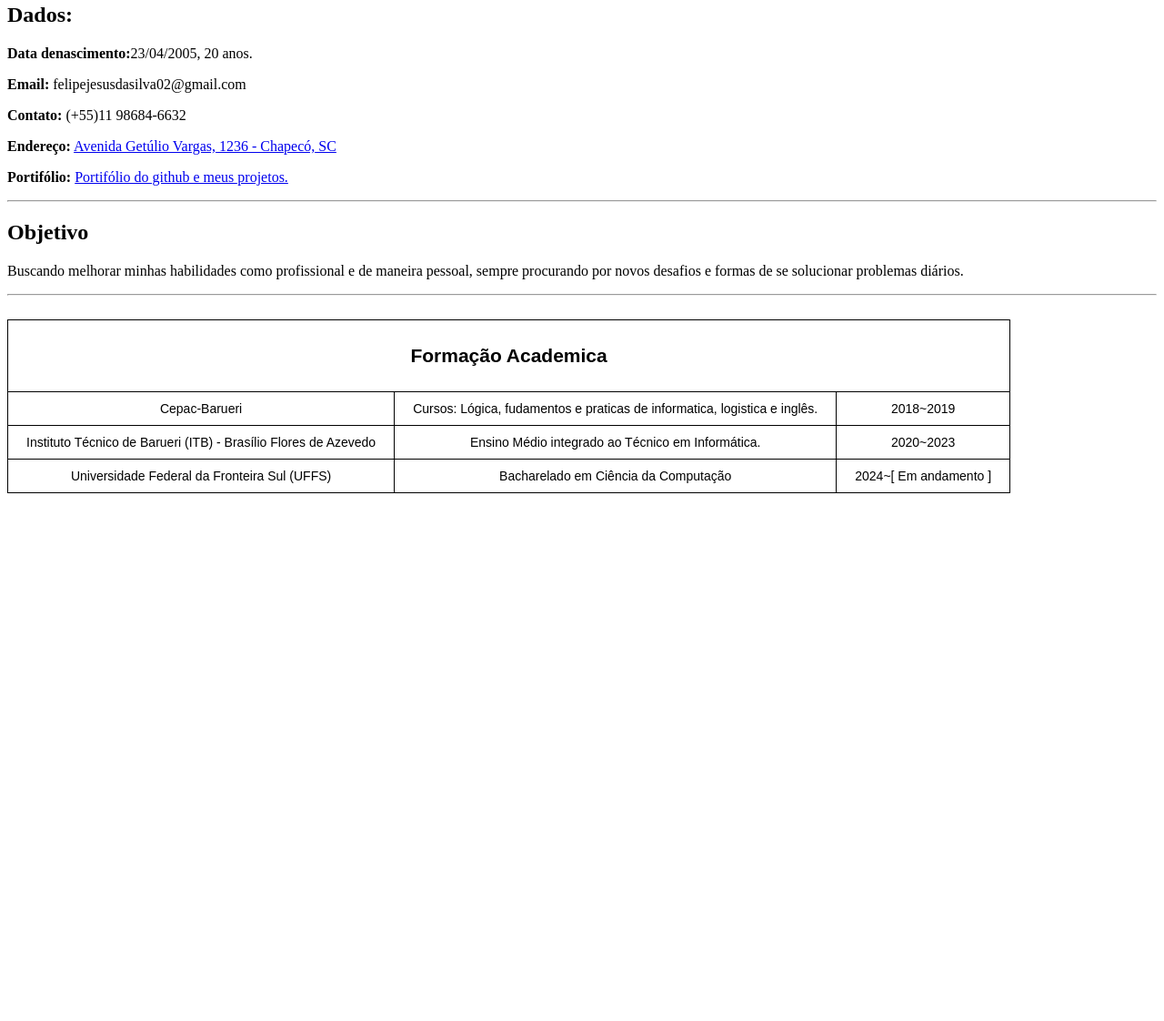
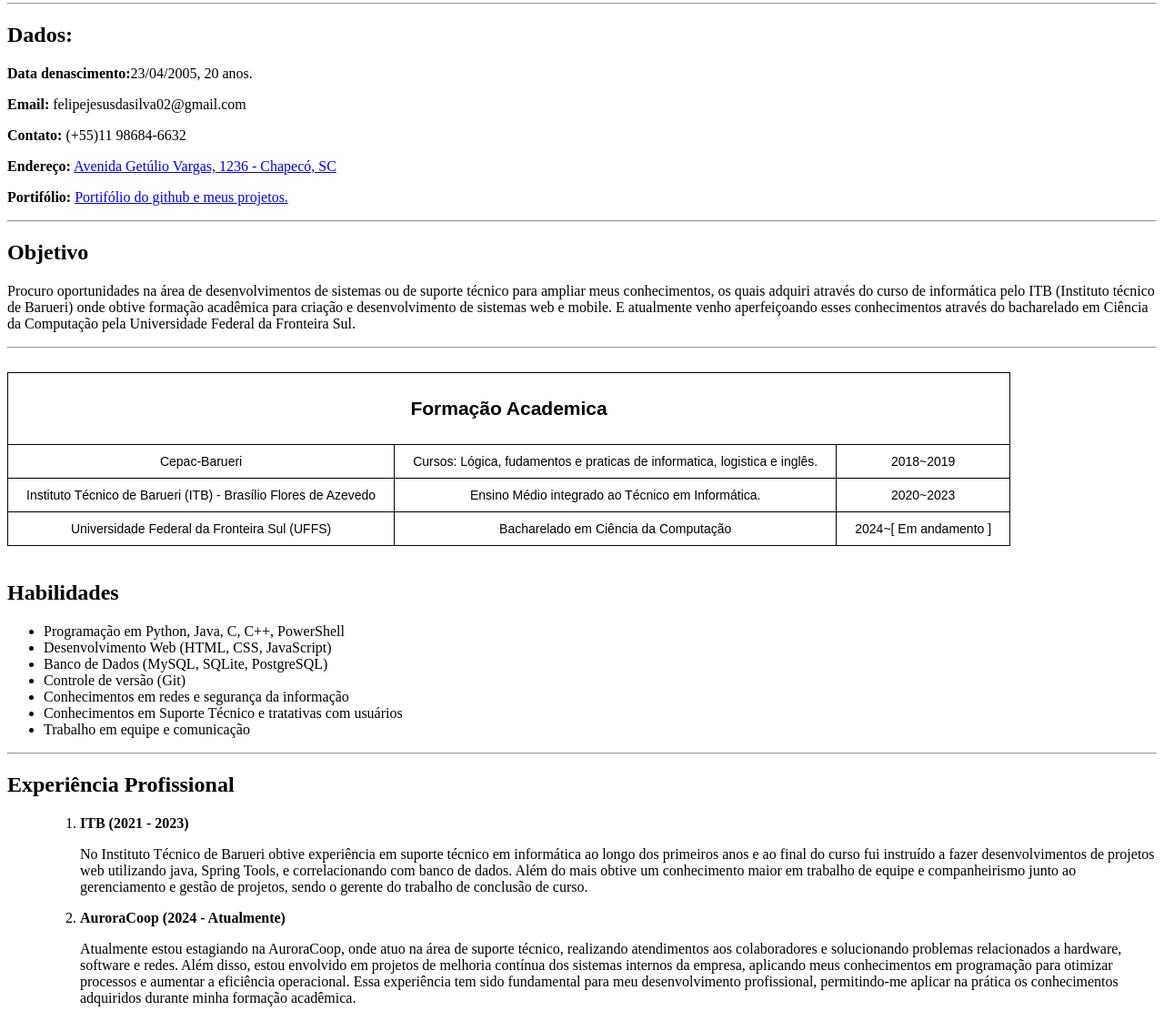
Before and after one commit to FelipeMarani/Prog_II, a plain HTML site: page Programacao/net/test.html in a window 1280 px wide. Shown: the part 103-1225 px from the top of the page at 91% size. Before the commit the page ends 800 px from the top, so only its background shows below. Drawn offline with Linux system fonts and the light colour scheme.

Commit message:
Minhas mudanças locais antes do pull

```diff
--- a/Programacao/net/test.html
+++ b/Programacao/net/test.html
@@ -1,52 +1,101 @@
 <!DOCTYPE html>
 <html lang="en">
-
   <head>
     <meta charset="UTF-8" />
     <meta name="viewport" content="width=device-width, initial-scale=1.0" />
     <title>Document</title>
-  <link rel="stylesheet" href="style.css">
+    <link rel="stylesheet" href="style.css" />
   </head>
 
   <body>
-  <img src="WhatsApp Image 2025-10-04 at 17.16.04.jpeg" alt="homem de cabelos cacheados com piecings, olhando de maneira descontraída para a câmera." />
+    <img
+      src="Imagem do WhatsApp de 2025-10-04 à(s) 17.16.04_283579e1.jpg"
+      alt="homem de cabelos cacheados com piecings, olhando de maneira descontraída para a câmera."
+    />
     <h1><b>Felipe Jesus da Silva</b></h1>
+    <hr />
     <h2><b>Dados:</b></h2>
     <p><b>Data denascimento:</b>23/04/2005, 20 anos.</p>
     <p><b>Email: </b>felipejesusdasilva02@gmail.com</p>
     <p><b>Contato: </b>(+55)11 98684-6632</p>
     <p>
       <b>Endereço:</b>
-    <a href="https://maps.app.goo.gl/hJ92udcU8tPxC9UJ6">Avenida Getúlio Vargas, 1236 - Chapecó, SC</a>
+      <a href="https://maps.app.goo.gl/hJ92udcU8tPxC9UJ6"
+        >Avenida Getúlio Vargas, 1236 - Chapecó, SC</a
+      >
     </p>
-  <p><b>Portifólio:</b> <a href="https://github.com/FelipeMarani">Portifólio do github e meus projetos.</a></p>
-  <hr>
+    <p>
+      <b>Portifólio:</b>
+      <a href="https://github.com/FelipeMarani"
+        >Portifólio do github e meus projetos.</a
+      >
+    </p>
+    <hr />
     <h2><b>Objetivo</b></h2>
-  <p>Buscando melhorar minhas habilidades como profissional e de maneira pessoal, sempre procurando por novos desafios e
-    formas de se solucionar problemas diários.</p>
-  <hr>
-  <br>
+    <p>
+      Procuro oportunidades na área de desenvolvimentos de sistemas ou de
+      suporte técnico para ampliar meus conhecimentos, os quais adquiri através
+      do curso de informática pelo ITB (Instituto técnico de Barueri) onde
+      obtive formação acadêmica para criação e desenvolvimento de sistemas web e
+      mobile. E atualmente venho aperfeiçoando esses conhecimentos através do
+      bacharelado em Ciência da Computação pela Universidade Federal da
+      Fronteira Sul.
+    </p>
+    <hr />
+    <br />
     <style type="text/css">
-.tg  {border-collapse:collapse;border-spacing:0;}
-.tg td{border-color:black;border-style:solid;border-width:1px;font-family:Arial, sans-serif;font-size:14px;
-  overflow:hidden;padding:10px 20px;word-break:normal;}
-.tg th{border-color:black;border-style:solid;border-width:1px;font-family:Arial, sans-serif;font-size:14px;
-  font-weight:normal;overflow:hidden;padding:10px 20px;word-break:normal;}
-.tg .tg-baqh{text-align:center;vertical-align:top}
+      .tg {
+        border-collapse: collapse;
+        border-spacing: 0;
+      }
+      .tg td {
+        border-color: black;
+        border-style: solid;
+        border-width: 1px;
+        font-family: Arial, sans-serif;
+        font-size: 14px;
+        overflow: hidden;
+        padding: 10px 20px;
+        word-break: normal;
+      }
+      .tg th {
+        border-color: black;
+        border-style: solid;
+        border-width: 1px;
+        font-family: Arial, sans-serif;
+        font-size: 14px;
+        font-weight: normal;
+        overflow: hidden;
+        padding: 10px 20px;
+        word-break: normal;
+      }
+      .tg .tg-baqh {
+        text-align: center;
+        vertical-align: top;
+      }
     </style>
-<table class="tg"><thead>
+    <table class="tg">
+      <thead>
         <tr>
           <th class="tg-baqh" colspan="3"><h2>Formação Academica</h2></th>
-  </tr></thead>
+        </tr>
+      </thead>
       <tbody>
         <tr>
           <td class="tg-baqh">Cepac-Barueri</td>
-    <td class="tg-baqh">Cursos: Lógica, fudamentos e praticas de informatica, logistica e inglês.</td>
+          <td class="tg-baqh">
+            Cursos: Lógica, fudamentos e praticas de informatica, logistica e
+            inglês.
+          </td>
           <td class="tg-baqh">2018~2019</td>
         </tr>
         <tr>
-    <td class="tg-baqh">Instituto Técnico de Barueri (ITB) - Brasílio Flores de Azevedo</td>
-    <td class="tg-baqh">Ensino Médio integrado ao Técnico em Informática.</td>
+          <td class="tg-baqh">
+            Instituto Técnico de Barueri (ITB) - Brasílio Flores de Azevedo
+          </td>
+          <td class="tg-baqh">
+            Ensino Médio integrado ao Técnico em Informática.
+          </td>
           <td class="tg-baqh">2020~2023</td>
         </tr>
         <tr>
@@ -56,5 +105,48 @@
         </tr>
       </tbody>
     </table>
+    <br />
+    <h2>Habilidades</h2>
+    <ul>
+      <li>Programação em Python, Java, C, C++, PowerShell</li>
+      <li>Desenvolvimento Web (HTML, CSS, JavaScript)</li>
+      <li>Banco de Dados (MySQL, SQLite, PostgreSQL)</li>
+      <li>Controle de versão (Git)</li>
+      <li>Conhecimentos em redes e segurança da informação</li>
+      <li>Conhecimentos em Suporte Técnico e tratativas com usuários</li>
+      <li>Trabalho em equipe e comunicação</li>
+    </ul>
+    <hr />
+    <h2>Experiência Profissional</h2>
+    <ul>
+      <ol>
+        <li>
+          <b> ITB (2021 - 2023)</b>
+          <p>
+            No Instituto Técnico de Barueri obtive experiência em suporte
+            técnico em informática ao longo dos primeiros anos e ao final do
+            curso fui instruído a fazer desenvolvimentos de projetos web
+            utilizando java, Spring Tools, e correlacionando com banco de dados.
+            Além do mais obtive um conhecimento maior em trabalho de equipe e
+            companheirismo junto ao gerenciamento e gestão de projetos, sendo o
+            gerente do trabalho de conclusão de curso.
+          </p>
+        </li>
+        <li>
+          <b>AuroraCoop (2024 - Atualmente)</b>
+          <p>
+            Atualmente estou estagiando na AuroraCoop, onde atuo na área de
+            suporte técnico, realizando atendimentos aos colaboradores e
+            solucionando problemas relacionados a hardware, software e redes.
+            Além disso, estou envolvido em projetos de melhoria contínua dos
+            sistemas internos da empresa, aplicando meus conhecimentos em
+            programação para otimizar processos e aumentar a eficiência operacional.
+            Essa experiência tem sido fundamental para meu desenvolvimento
+            profissional, permitindo-me aplicar na prática os conhecimentos
+            adquiridos durante minha formação acadêmica.
+          </p>
+        </li>
+      </ol>
+    </ul>
   </body>
 </html>
```
Also changed, not shown: Programacao/net/style.css (line endings or trailing spaces). Lines whose indentation alone changed are shown as unchanged.
